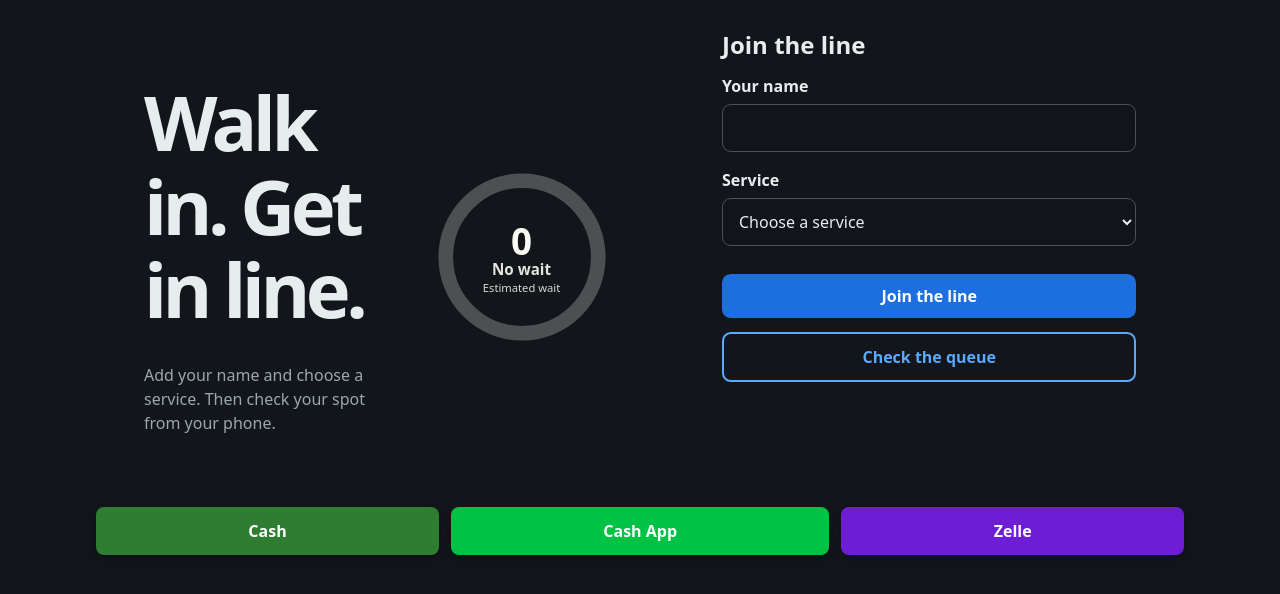
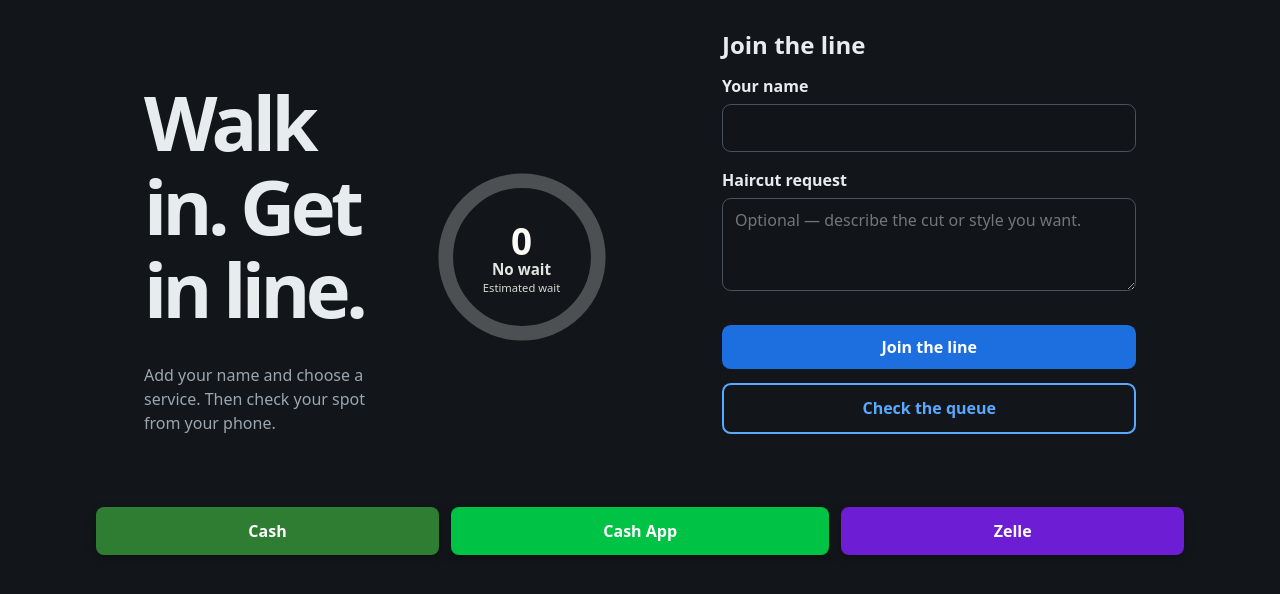
Before and after one commit to RaphaelXVII/KoupeLiy, a Flask app: page / in a window 1280 px wide. Shown: the part 128-722 px from the top of the page. Run offline with Flask 3, Linux system fonts and the light colour scheme; data that the repository does not hold is empty.

Commit message:
replace service dropdown with optional haircut request note

```diff
--- a/app.py
+++ b/app.py
@@ -189,16 +189,18 @@ def join():
         )
 
     name = request.form.get("name", "").strip()
-    service = request.form.get("service", "")
-    if not 1 <= len(name) <= 60 or service not in SERVICES:
-        return page("join.html", services=SERVICES, name=name, service=service, error=True), 400
+    # The optional "Haircut request" note is stored in the existing `service`
+    # column. It may be empty — customers can join without specifying anything.
+    note = request.form.get("note", "").strip()[:300]
+    if not 1 <= len(name) <= 60:
+        return page("join.html", services=SERVICES, name=name, note=note, error=True), 400
 
     token = uuid4().hex
     db = database()
     with db:
         db.execute(
             "INSERT INTO tickets (token, name, service) VALUES (?, ?, ?)",
-            (token, name, service),
+            (token, name, note),
         )
     return redirect(url_for("ticket", token=token, lang=g.lang), code=303)
 
--- a/static/style.css
+++ b/static/style.css
@@ -48,8 +48,8 @@ main { max-width: 70.5rem; padding: 1.5rem 1.25rem 3rem; margin: auto; }
 .join-layout .card { background: transparent; border: 0; padding-top: 0; }
 h1, h2 { margin: 0 0 1rem; line-height: 1.1; }
 label { display: block; font-weight: 650; margin: 1rem 0 .35rem; }
-input, select, button { font: inherit; }
-input, select {
+input, select, textarea, button { font: inherit; }
+input, select, textarea {
   width: 100%;
   min-height: 3rem;
   padding: .6rem .75rem;
@@ -58,6 +58,7 @@ input, select {
   background: #11151a;
   color: inherit;
 }
+textarea { resize: vertical; min-height: 5rem; }
 button {
   min-height: 2.75rem;
   padding: .6rem 1rem;
--- a/templates/barber.html
+++ b/templates/barber.html
@@ -21,7 +21,7 @@
                 <span class="position">{{ loop.index | ordinal }}</span>
                 <span class="dot" style="background: {{ entry.token | dotcolor }}" aria-hidden="true"></span>
                 <strong class="client-name">{{ entry.name }}</strong><br>
-                <span class="muted">{{ t[entry.service] }}</span>
+                <span class="muted">{{ entry.service if entry.service else t.no_request }}</span>
               </div>
               <form method="post" action="{{ url_for('complete', token=entry.token, lang=g.lang) }}">
                 <button type="submit">{{ t.complete }}</button>
--- a/templates/join.html
+++ b/templates/join.html
@@ -42,14 +42,9 @@
         <label for="name">{{ t.name }}</label>
         <input id="name" name="name" value="{{ name | default('') }}" autocomplete="name"
                maxlength="60" required>
-        <label for="service">{{ t.service }}</label>
-        <select id="service" name="service" required>
-          <option value="">{{ t.choose }}</option>
-          {% set service_icons = {"haircut": "✂️", "beard": "🧔", "combo": "💈"} %}
-          {% for option in services %}
-            <option value="{{ option }}"{% if option == service %} selected{% endif %}>{{ service_icons[option] }} {{ t[option] }}</option>
-          {% endfor %}
-        </select>
+        <label for="note">{{ t.haircut_request }}</label>
+        <textarea id="note" name="note" rows="3" maxlength="300"
+                  placeholder="{{ t.haircut_request_hint }}">{{ note | default('') }}</textarea>
         <button type="submit">{{ t.join }}</button>
       </form>
       <a class="secondary-button" href="{{ url_for('public_queue', lang=g.lang) }}">{{ t.check_queue }}</a>
--- a/templates/ticket.html
+++ b/templates/ticket.html
@@ -3,7 +3,7 @@
 {% block content %}
   <section class="card ticket pop pop-3">
     <h1>{{ t.ticket }}</h1>
-    <p class="muted">{{ entry.name }} · {{ t[entry.service] }}</p>
+    <p class="muted">{{ entry.name }}{% if entry.service %} · {{ entry.service }}{% endif %}</p>
     {% if entry.completed %}
       <p class="status">{{ t.finished }}</p>
     {% else %}
--- a/translations.py
+++ b/translations.py
@@ -49,6 +49,9 @@ MESSAGES = {
         "pay_cash": "Cash",
         "pay_cashapp": "Cash App",
         "pay_zelle": "Zelle",
+        "haircut_request": "Haircut request",
+        "haircut_request_hint": "Optional — describe the cut or style you want.",
+        "no_request": "No specific request",
     },
     "es": {
         "join": "Unirme a la fila",
@@ -94,6 +97,9 @@ MESSAGES = {
         "pay_cash": "Efectivo",
         "pay_cashapp": "Cash App",
         "pay_zelle": "Zelle",
+        "haircut_request": "Solicitud de corte",
+        "haircut_request_hint": "Opcional — describe el corte o estilo que quieres.",
+        "no_request": "Sin solicitud específica",
     },
     "ht": {
         "join": "Antre nan liy lan",
@@ -139,5 +145,8 @@ MESSAGES = {
         "pay_cash": "Kach",
         "pay_cashapp": "Cash App",
         "pay_zelle": "Zelle",
+        "haircut_request": "Demann koup",
+        "haircut_request_hint": "Opsyonèl — dekri koup oswa estil ou vle a.",
+        "no_request": "Pa gen demann espesifik",
     },
 }
```
